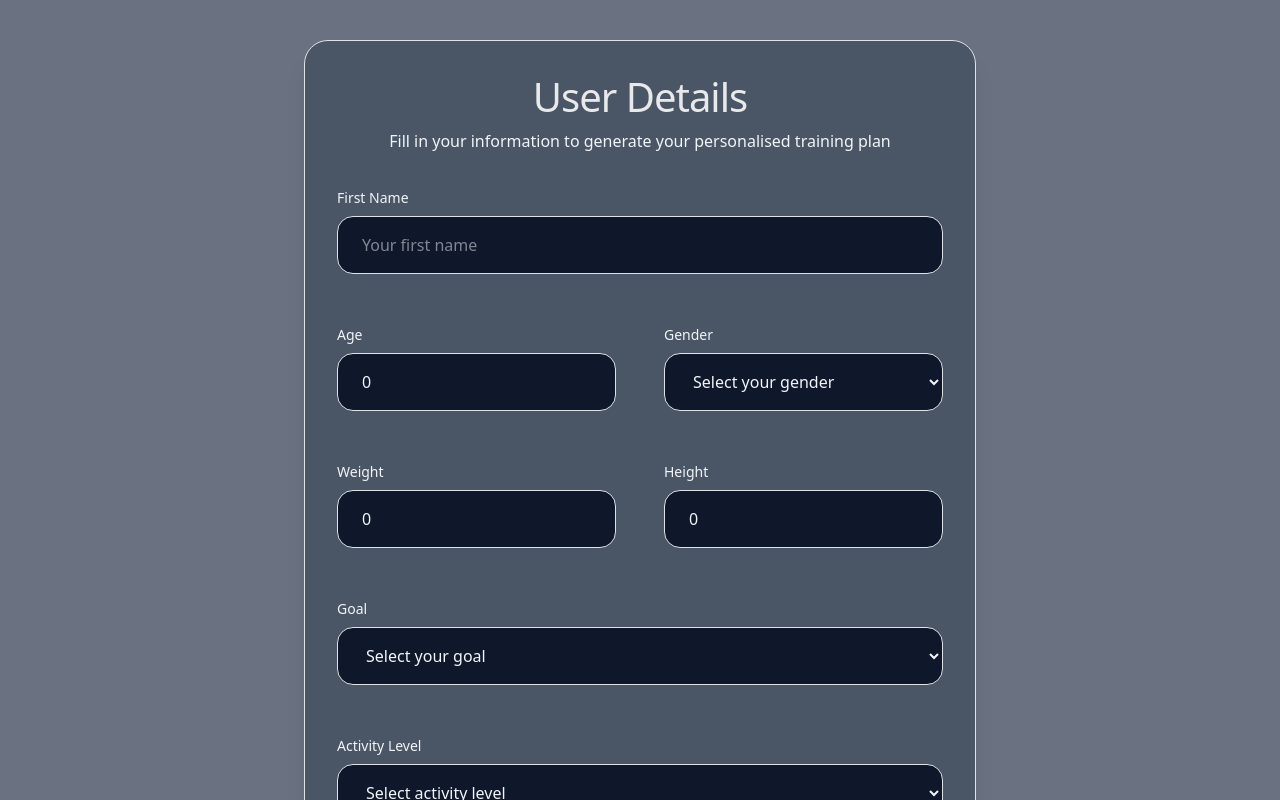
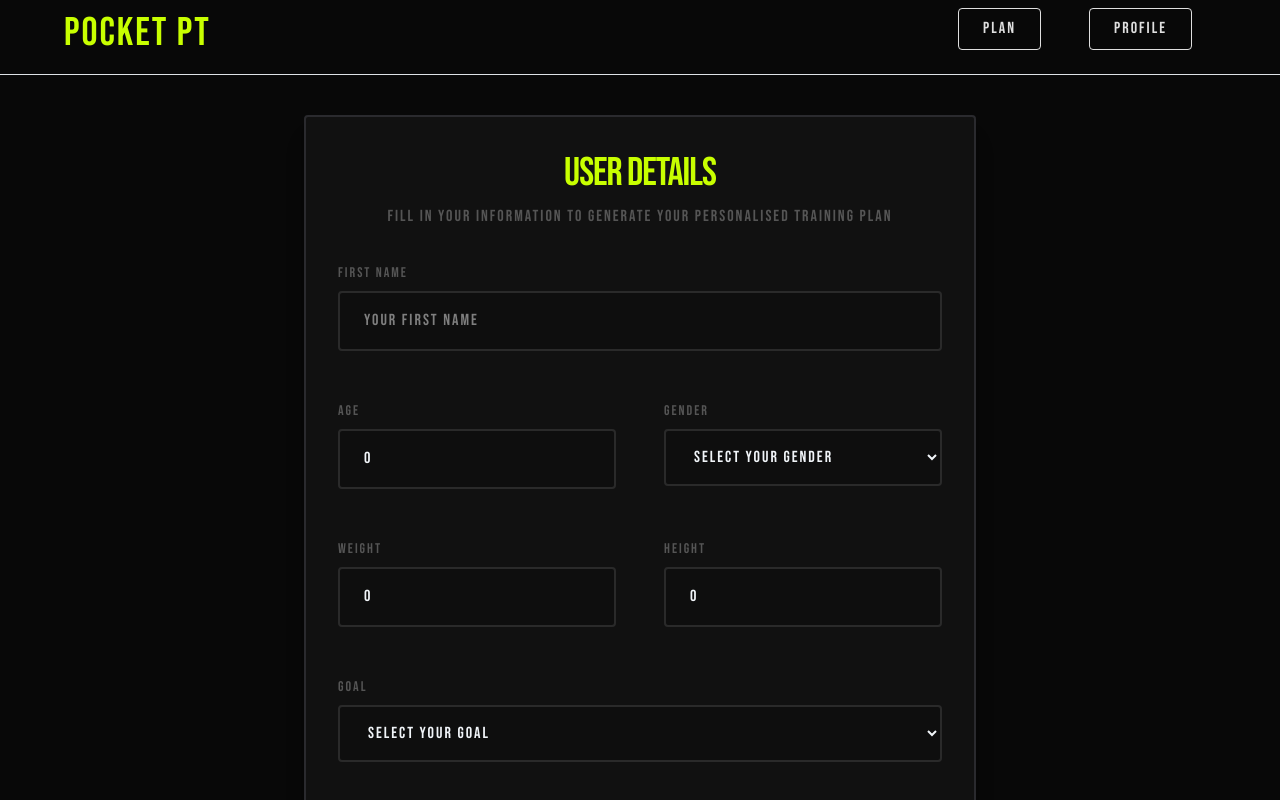
Before and after one commit to Sosenaa/pocketPT, a React (Vite) app: page /UserForm in a window 1280 px wide. Shown: the top 800 px of the page. Built offline with nearby package versions, Linux system fonts and the light colour scheme.

Commit message:
UserForm layout improved

```diff
--- a/index.html
+++ b/index.html
@@ -4,7 +4,10 @@
     <meta charset="UTF-8" />
     <link rel="icon" type="image/svg+xml" href="/vite.svg" />
     <meta name="viewport" content="width=device-width, initial-scale=1.0" />
-    <title>pocketpt</title>
+    <link rel="preconnect" href="https://fonts.googleapis.com">
+    <link rel="preconnect" href="https://fonts.gstatic.com" crossorigin>
+    <link href="https://fonts.googleapis.com/css2?family=Bebas+Neue&display=swap" rel="stylesheet">
+    <title>Pocket PT</title>
   </head>
   <body>
     <div id="root"></div>
--- a/src/App.css
+++ b/src/App.css
@@ -1,4 +1,13 @@
   body{
      color: rgba(255, 255, 255, 0.87);
-     background-color: #242424;
+     background-color: var(--bg);
+     font-family: "Bebas Neue", sans-serif;
+     letter-spacing: 2px;
   }
+
+  #title{
+     font-family: "Bebas Neue", sans-serif;
+  font-weight: 400;
+  font-style: normal;
+   color: #C8FF00;
+  }
--- a/src/App.tsx
+++ b/src/App.tsx
@@ -6,7 +6,20 @@ import "./App.css";
 
 function App() {
   return (
-    <div className="app-content">
+    <div>
+      <nav className="flex justify-center border-bottom">
+        <div className="flex justify-between items-center w-full max-w-6xl my-2">
+          <h1 id="title">POCKET PT</h1>
+          <ul className="flex">
+            <li className="mx-4 p-2 px-4 border-1 rounded-sm hover:border-[#C8FF00] hover:text-[#C8FF00]">
+              PLAN
+            </li>
+            <li className="mx-4 p-2 px-4 border-1 rounded-sm hover:border-[#C8FF00] hover:text-[#C8FF00]">
+              PROFILE
+            </li>
+          </ul>
+        </div>
+      </nav>
       <BrowserRouter>
         <Routes>
           <Route path="/" element={<UserForm />} />
--- a/src/components/TrainingPlanGen.tsx
+++ b/src/components/TrainingPlanGen.tsx
@@ -85,21 +85,19 @@ const TrainingPlanGen = () => {
   }, []);
 
   return (
-    <div className="min-h-screen bg-gray-500 px-4 py-10">
+    <div className="min-h-screen bg-[#080808] px-4 py-10">
       <div className="mx-auto max-w-6xl">
-        <div className="rounded-3xl border border-slate-200 bg-gray-600 shadow-xl">
         <div className="p-6 md:p-8">
           <div className="mb-8 text-center">
             <h1 className="text-3xl font-bold tracking-tight capitalize text-slate-800">
-                Hi {userData.name}
+              Welcome back {userData.name}
             </h1>
           </div>
 
           {!plan ? (
             <div className="flex flex-col items-center justify-center py-16 text-center">
               <p className="mb-4 text-sm">
-                  I am currently working on a plan that is perfectly suited to
-                  you
+                I am currently working on a plan that is perfectly suited to you
               </p>
               <div className="spinner-border" role="status">
                 <span className="visually-hidden">Loading...</span>
@@ -167,7 +165,6 @@ const TrainingPlanGen = () => {
         </div>
       </div>
     </div>
-    </div>
   );
 };
 
--- a/src/components/UserForm.tsx
+++ b/src/components/UserForm.tsx
@@ -21,14 +21,12 @@ const UserForm = () => {
   };
 
   return (
-    <div className="min-h-screen  bg-gray-500 px-4 py-10">
+    <div className="min-h-screen px-4 py-10">
       <div className="mx-auto max-w-2xl">
-        <div className="rounded-3xl border border-slate-200 bg-gray-600 shadow-xl p-6 shadow-xl md:p-8">
-          <div className="mb-8 text-center">
-            <h1 className="text-3xl font-bold tracking-tight text-slate-100">
-              User Details
-            </h1>
-            <p className="mt-2 text-md text-slate-100 ">
+        <div className="rounded-sm border-2 border-[#2a2a2e] bg-[#111] shadow-xl p-6 shadow-xl md:p-8">
+          <div className="mb-8 text-center text-[#C8FF00]">
+            <h1 className="text-3xl font-bold tracking-tight ">User Details</h1>
+            <p className="mt-2 text-md text-[#555] ">
               Fill in your information to generate your personalised training
               plan
             </p>
@@ -40,7 +38,7 @@ const UserForm = () => {
               <div className="md:col-span-2">
                 <label
                   htmlFor="name"
-                  className="mb-2 block text-sm font-medium text-slate-100"
+                  className="mb-2 block text-sm font-medium text-[#555]"
                 >
                   First Name
                 </label>
@@ -50,7 +48,7 @@ const UserForm = () => {
                   placeholder="Your first name"
                   value={name}
                   onChange={(e) => setName(e.target.value)}
-                  className="w-full rounded-2xl border border-slate-900 bg-slate-900 px-4 py-3 text-slate-100 outline-none transition focus:border-slate-900 focus:ring-2 focus:ring-slate-200"
+                  className="w-full rounded-sm border-[#2a2a2a] border-2 bg-[#0E0E0E] px-4 py-3 text-[#EFEFEF] outline-none transition-colors focus:ring-2 focus:ring-[#c8ff00]"
                 />
               </div>
 
@@ -58,7 +56,7 @@ const UserForm = () => {
               <div>
                 <label
                   htmlFor="age"
-                  className="mb-2 block text-sm font-medium text-slate-100"
+                  className="mb-2 block text-sm font-medium text-[#555]"
                 >
                   Age
                 </label>
@@ -68,7 +66,7 @@ const UserForm = () => {
                   placeholder="Your age"
                   value={age}
                   onChange={(e) => setAge(Number(e.target.value))}
-                  className="w-full rounded-2xl border border-slate-900 bg-slate-900 px-4 py-3 text-slate-100 outline-none transition focus:border-slate-900 focus:ring-2 focus:ring-slate-200"
+                  className="w-full rounded-sm border-[#2a2a2a] border-2 bg-[#0E0E0E] px-4 py-3 text-slate-100 outline-none transition focus:ring-2 focus:ring-[#c8ff00]"
                 />
               </div>
 
@@ -76,7 +74,7 @@ const UserForm = () => {
               <div>
                 <label
                   htmlFor="gender"
-                  className="mb-2 block text-sm font-medium text-slate-100"
+                  className="mb-2 block text-sm font-medium text-[#555]"
                 >
                   Gender
                 </label>
@@ -84,7 +82,7 @@ const UserForm = () => {
                   id="gender"
                   value={gender}
                   onChange={(e) => setGender(e.target.value)}
-                  className="w-full rounded-2xl border border-slate-900 bg-slate-900 px-4 py-3 text-slate-100 outline-none transition focus:border-slate-900 focus:ring-2 focus:ring-slate-200"
+                  className="w-full rounded-sm border-[#2a2a2a] border-2 bg-[#0E0E0E] px-4 py-3 text-slate-100 outline-none transition focus:ring-2 focus:ring-[#c8ff00]"
                 >
                   <option value="">Select your gender</option>
                   <option value="male">Male</option>
@@ -96,7 +94,7 @@ const UserForm = () => {
               <div>
                 <label
                   htmlFor="weight"
-                  className="mb-2 block text-sm font-medium text-slate-100"
+                  className="mb-2 block text-sm font-medium text-[#555]"
                 >
                   Weight
                 </label>
@@ -106,7 +104,7 @@ const UserForm = () => {
                   placeholder="Your weight"
                   value={weight}
                   onChange={(e) => setWeight(Number(e.target.value))}
-                  className="w-full rounded-2xl border border-slate-900 bg-slate-900 px-4 py-3 text-slate-100 outline-none transition focus:border-slate-900 focus:ring-2 focus:ring-slate-200"
+                  className="w-full rounded-sm border-[#2a2a2a] border-2 bg-[#0E0E0E] px-4 py-3 text-slate-100 outline-none transition focus:ring-2 focus:ring-[#c8ff00]"
                 />
               </div>
 
@@ -114,7 +112,7 @@ const UserForm = () => {
               <div>
                 <label
                   htmlFor="height"
-                  className="mb-2 block text-sm font-medium text-slate-100"
+                  className="mb-2 block text-sm font-medium text-[#555]"
                 >
                   Height
                 </label>
@@ -124,7 +122,7 @@ const UserForm = () => {
                   placeholder="Your height"
                   value={height}
                   onChange={(e) => setHeight(Number(e.target.value))}
-                  className="w-full rounded-2xl border border-slate-900 bg-slate-900 px-4 py-3 text-slate-100 outline-none transition focus:border-slate-900 focus:ring-2 focus:ring-slate-200"
+                  className="w-full rounded-sm border-[#2a2a2a] border-2 bg-[#0E0E0E] px-4 py-3 text-slate-100 outline-none transition focus:ring-2 focus:ring-[#c8ff00]"
                 />
               </div>
 
@@ -132,7 +130,7 @@ const UserForm = () => {
               <div className="md:col-span-2">
                 <label
                   htmlFor="goal"
-                  className="mb-2 block text-sm font-medium text-slate-100"
+                  className="mb-2 block text-sm font-medium text-[#555]"
                 >
                   Goal
                 </label>
@@ -140,7 +138,7 @@ const UserForm = () => {
                   id="goal"
                   value={goal}
                   onChange={(e) => setGoal(e.target.value)}
-                  className="w-full rounded-2xl border border-slate-900 bg-slate-900 px-4 py-3 text-slate-100 outline-none transition focus:border-slate-900 focus:ring-2 focus:ring-slate-200"
+                  className="w-full rounded-sm border-[#2a2a2a] border-2 bg-[#0E0E0E] px-4 py-3 text-slate-100 outline-none transition focus:ring-2 focus:ring-[#c8ff00]"
                 >
                   <option value="">Select your goal</option>
                   <option value="lose_weight">Lose Weight</option>
@@ -153,7 +151,7 @@ const UserForm = () => {
               <div className="md:col-span-2">
                 <label
                   htmlFor="activity"
-                  className="mb-2 block text-sm font-medium text-slate-100"
+                  className="mb-2 block text-sm font-medium text-[#555]"
                 >
                   Activity Level
                 </label>
@@ -161,7 +159,7 @@ const UserForm = () => {
                   id="activity"
                   value={activity}
                   onChange={(e) => setActivity(e.target.value)}
-                  className="w-full rounded-2xl border border-slate-900 bg-slate-900 px-4 py-3 text-slate-100 outline-none transition focus:border-slate-900 focus:ring-2 focus:ring-slate-200"
+                  className="w-full rounded-sm border-[#2a2a2a] border-2 bg-[#0E0E0E] px-4 py-3 text-slate-100 outline-none transition focus:ring-2 focus:ring-[#c8ff00]"
                 >
                   <option value="">Select activity level</option>
                   <option value="low_activity">Sedentary (Low Activity)</option>
@@ -178,7 +176,7 @@ const UserForm = () => {
             <div className="pt-2">
               <button
                 type="submit"
-                className="w-full rounded-2xl bg-slate-900 px-5 py-3 text-sm font-semibold text-white shadow-md transition hover:bg-slate-800 focus:outline-none focus:ring-2 focus:ring-slate-300"
+                className="w-full rounded-sm bg-[#C8FF00] px-5 py-3 text-md font-medium text-[#080808] shadow-md transition hover:bg-slate-800 focus:outline-none focus:ring-2 focus:ring-slate-300"
               >
                 Generate Training Plan
               </button>
--- a/src/index.css
+++ b/src/index.css
@@ -1 +1,17 @@
 @import "tailwindcss";
+
+:root{
+     font-family: Bebas Neue;
+     --bg: #080808;
+      --surface: #111;
+      --card: #141414;
+      --border: #1f1f1f;
+      --border2: #2a2a2a;
+      --accent: #C8FF00;
+      --accent2: #9BCC00;
+      --red: #FF4040;
+      --muted: #555;
+      --text: #EFEFEF;
+      --sub: #999;
+
+}
```
Lines whose indentation alone changed are shown as unchanged.
